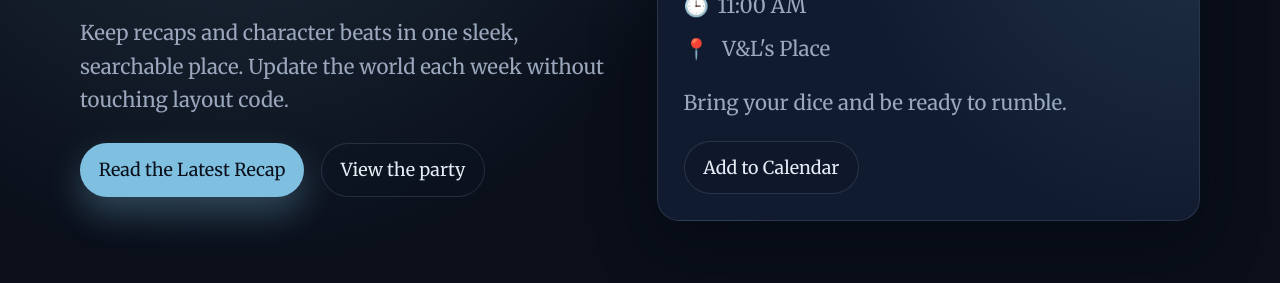
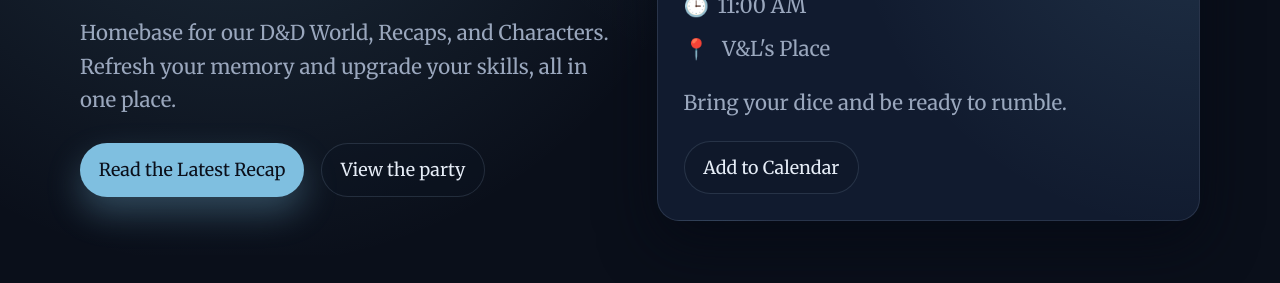
Before and after one commit to cosmic-aurora11/learning-git, an Astro site: page / in a window 1280 px wide. Shown: the part 330-613 px from the top of the page. Built offline with nearby package versions, Linux system fonts and the light colour scheme; Astro itself is replaced by a stand-in of ours.

Commit message:
Main page update

```diff
--- a/src/pages/index.astro
+++ b/src/pages/index.astro
@@ -21,8 +21,8 @@ const quickLinks = [
     <div>
       <h1>The Arcane Atlas: your living campaign map.</h1>
       <p>
-        Keep recaps and character beats in one sleek, searchable place. Update the world each week
-        without touching layout code.
+        Homebase for our D&D World, Recaps, and Characters. Refresh your memory
+        and upgrade your skills, all in one place.
       </p>
       <div style="display:flex; gap:1rem; flex-wrap:wrap; margin-top:1.5rem;">
         <a class="button primary" href="/recaps">Read the Latest Recap</a>
```
